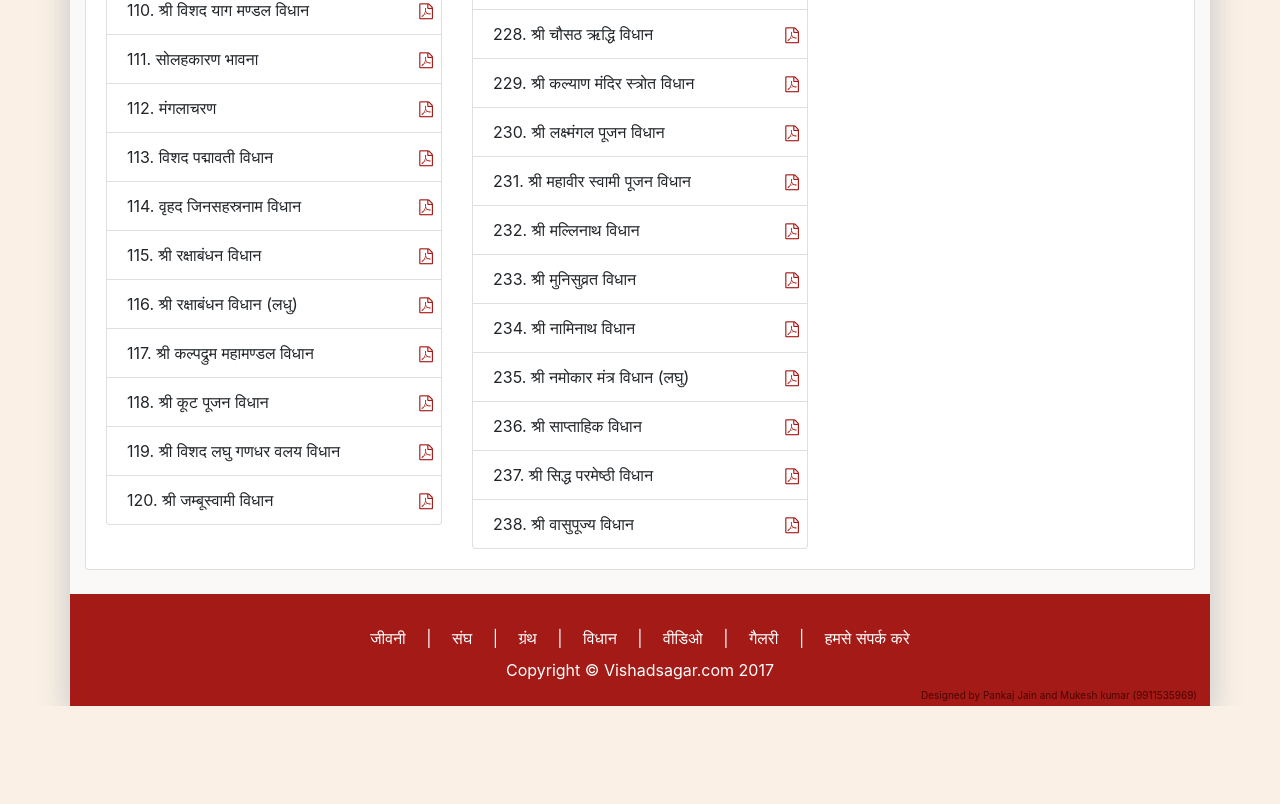
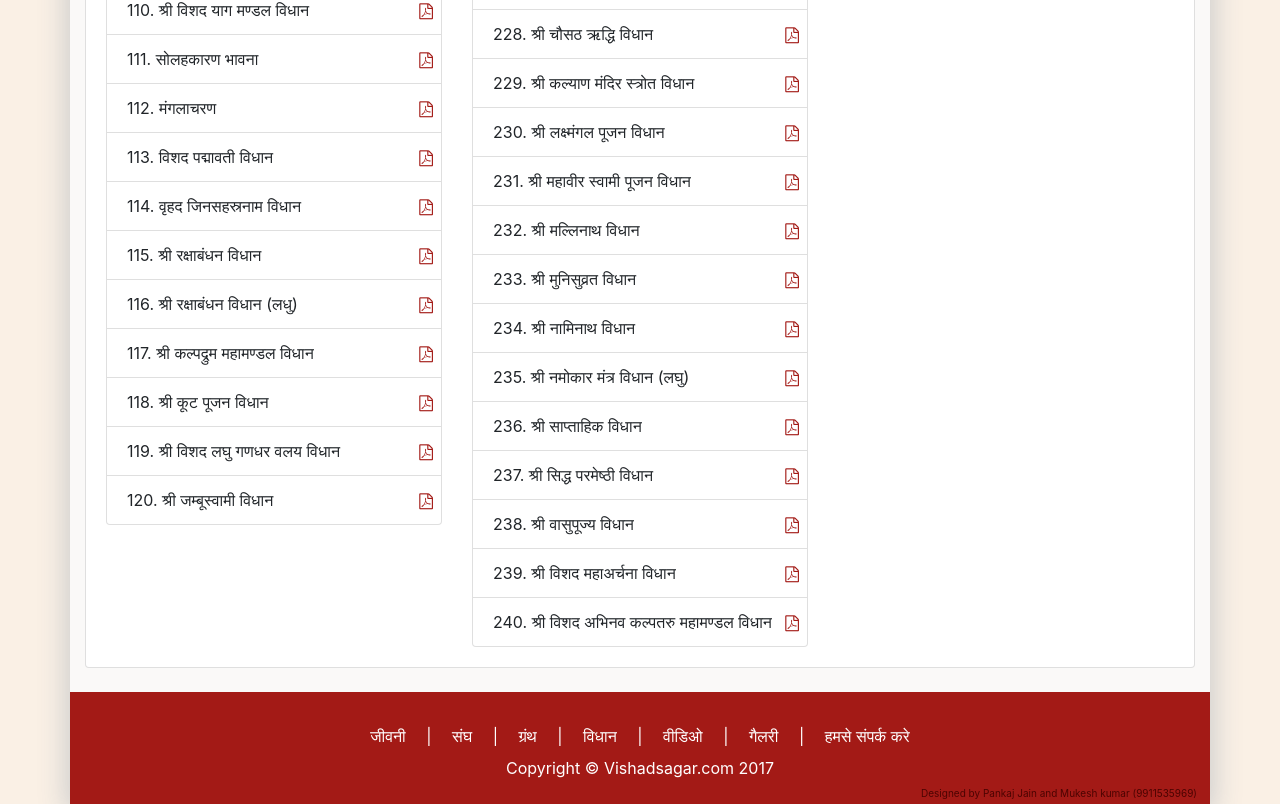
Before and after one commit to pankajjain333/vishadsagar, a plain HTML site: page pages/download.html in a window 1280 px wide. Shown: the part 5787-6591 px from the top of the page. Before the commit the page ends 6493 px from the top, so only its background shows below. Drawn offline with nearby package versions, Linux system fonts and the light colour scheme.

Commit message:
Update download.html

```diff
--- a/pages/download.html
+++ b/pages/download.html
@@ -427,7 +427,8 @@
 <li class="list-group-item">236. श्री साप्ताहिक विधान <a href="../assets/pdf/shri saptahik vidhan.pdf" download><i class="fa fa-file-pdf-o" aria-hidden="true"></i></a></li>
 <li class="list-group-item">237. श्री सिद्ध परमेष्ठी विधान <a href="../assets/pdf/shri sidh parmeshthi vidhan.pdf" download><i class="fa fa-file-pdf-o" aria-hidden="true"></i></a></li>
 <li class="list-group-item">238. श्री वासुपूज्य विधान <a href="../assets/pdf/shri vasu pujay vidhan.pdf" download><i class="fa fa-file-pdf-o" aria-hidden="true"></i></a></li>
-
+<li class="list-group-item">239. श्री विशद महाअर्चना  विधान <a href="../assets/pdf/Vishad maarchna Vidhan.pdf" download><i class="fa fa-file-pdf-o" aria-hidden="true"></i></a></li>
+<li class="list-group-item">240. श्री विशद अभिनव कल्पतरु महामण्डल विधान <a href="../assets/pdf/ABHINOV KLPTRU VIDHAN 2024.pdf" download><i class="fa fa-file-pdf-o" aria-hidden="true"></i></a></li>
 
 
 
```
